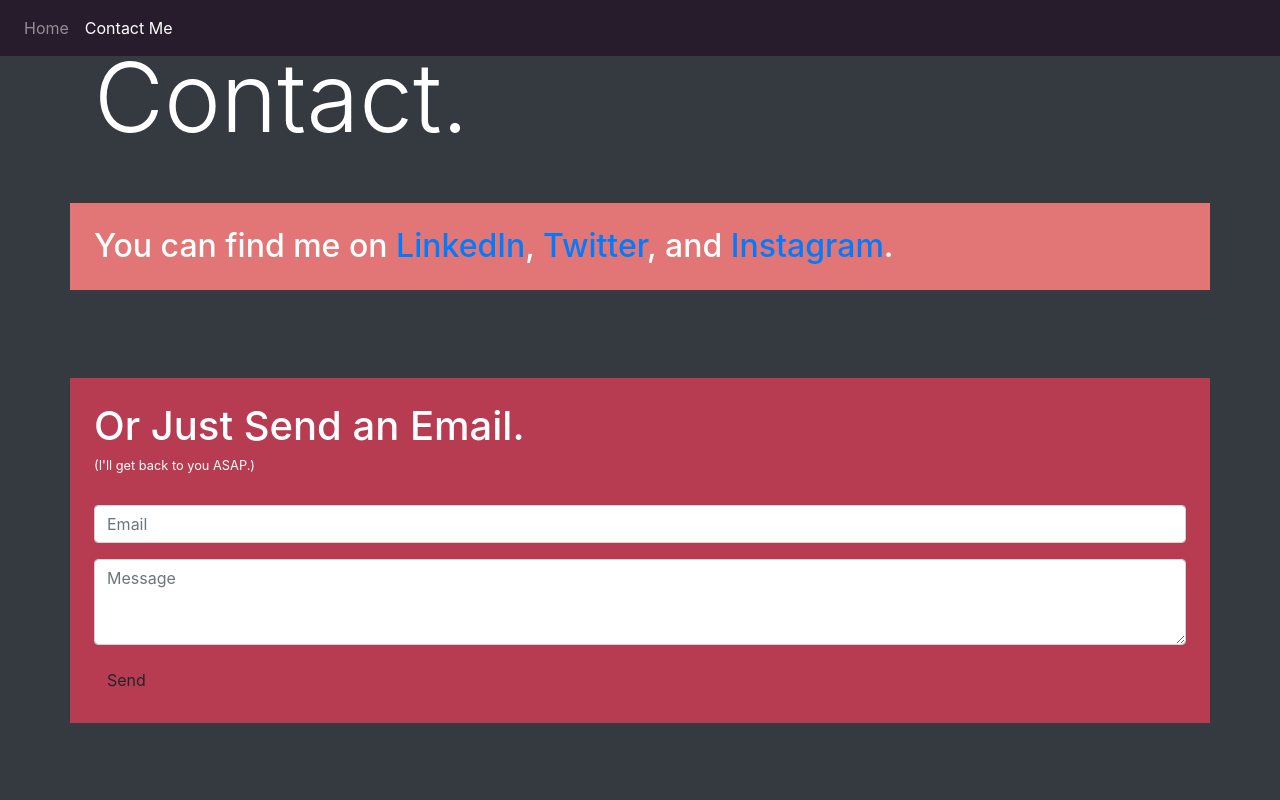
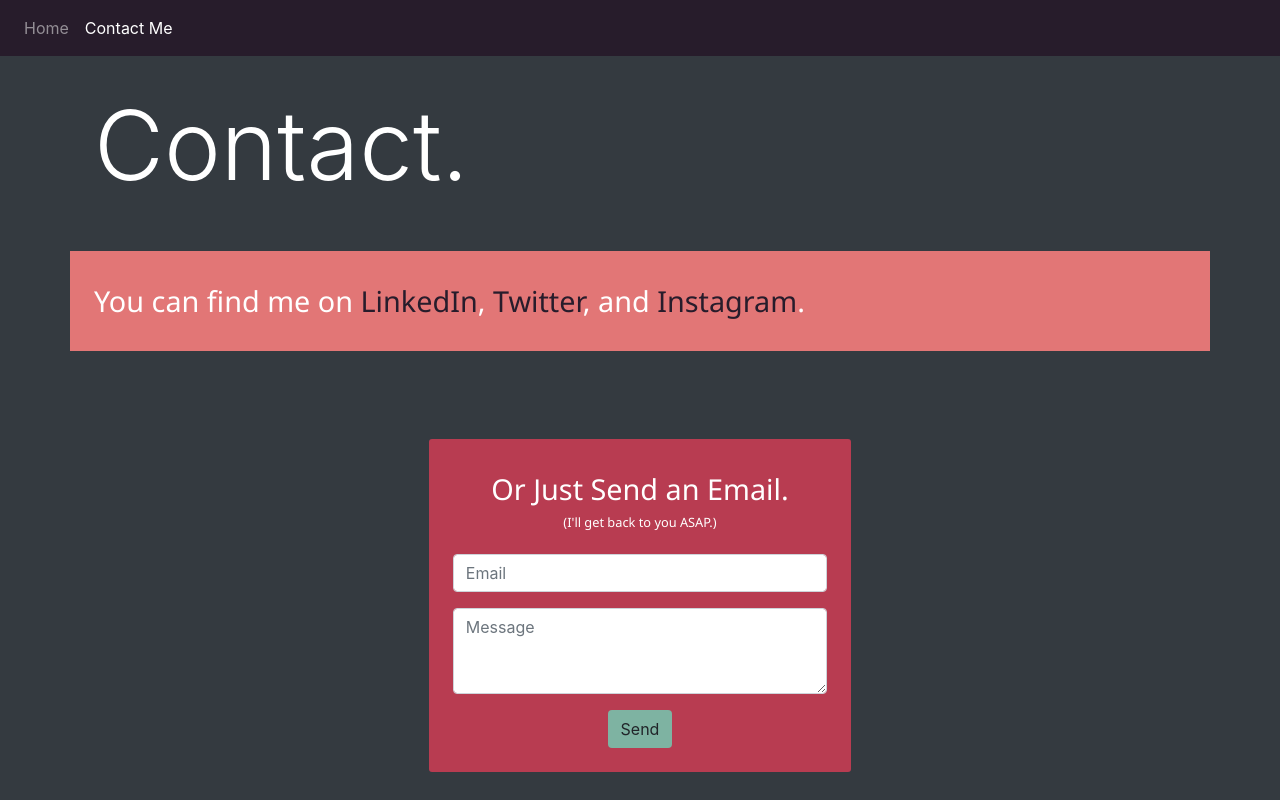
Before and after one commit to anshulraskar/anshulraskar.github.io, a plain HTML site: page contact.html in a window 1280 px wide. Drawn offline with nearby package versions, Linux system fonts and the light colour scheme.

Commit message:
added classes related to contact

```diff
--- a/style.css
+++ b/style.css
@@ -65,16 +65,21 @@
     overflow-y: scroll;
     overflow-x: hidden;
     height: 100vh;
-    /* scroll-snap-type: y mandatory; */
     scroll-behavior: smooth;
 }
 
 .title-header {
+    padding-top: 44vh;
+    scroll-snap-align: start;
+}
+
+.title {
+    margin-top: 5%;
+}
+
+.title-header.full {
     max-height: 100vh;
     min-height: 100vh;
-    padding-top: 44vh;
-    padding-bottom: 36vh;
-    scroll-snap-align: start;
 }
 
 .page-content::after {
@@ -82,7 +87,24 @@
     display: block
 }
 
+.contact {
+    border-radius: 3px;
+    width: 33%;
+    margin: 0 auto;
+}
+
+.submit.btn {
+    background-color: rgb(var(--theme-light-accent2));
+}
+
+.center {
+    margin: 0 auto !important;
+    display: flex !important;
+    justify-content: center !important;
+}
+
 footer {
+    position: relative;
     clear: both;
     background-color: rgb(var(--theme-dark-shades));
     color: rgb(var(--theme-light-shades));
@@ -115,6 +137,21 @@ footer a.back-to-top:hover {
     text-decoration: none;
 }
 
+.socials a {
+    color: rgb(var(--theme-dark-shades));
+}
+
+.socials a:hover {
+    color: rgba(var(--theme-dark-shades), 0.8);
+}
+
+.back-to-top {
+    position: absolute;
+    left: 90%;
+    bottom: 50%;
+    font-size: 2rem;
+}
+
 .circuit {
     background-image: linear-gradient(rgba(var(--theme-main), .5), rgba(var(--theme-main), .5)), url(./images/circuit\ board.jpg!d);
     background-size: cover;
@@ -133,18 +170,18 @@ footer a.back-to-top:hover {
     background-color: rgba(var(--theme-light-accent2), .7);
 }
 
-.main-page.popup .header {
+.header {
     font-weight: 300;
     font-size: 4rem;
 }
 
-.main-page.popup .content {
+.content {
     font-weight: 375;
     font-size: 1.8rem;
     line-height: 1.8;
 }
 
-.main-page.popup .text {
+.text {
     font-family: 'Segoe UI';
 }
 
```
